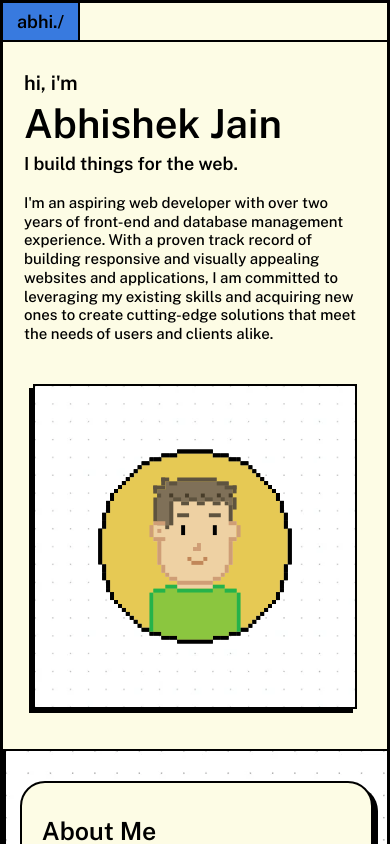
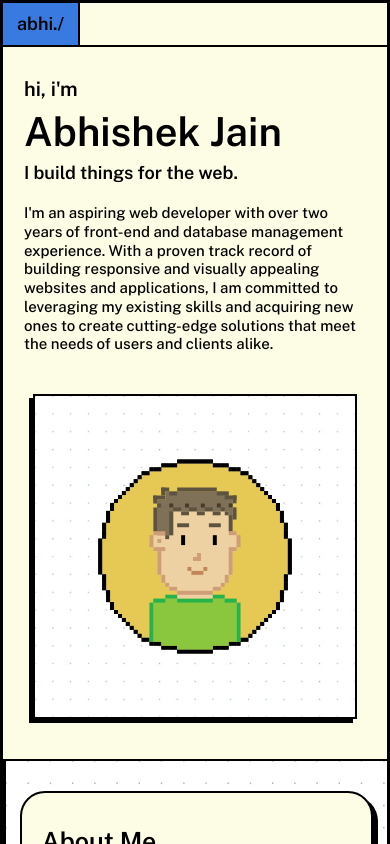
Before and after one commit to abhi-j0407/portfolio-neobrut, a plain HTML site: page index.html in a window 390 px wide. Drawn offline with nearby package versions, Linux system fonts and the light colour scheme.

Commit message:
p tag issues fixed

```diff
--- a/style.css
+++ b/style.css
@@ -723,8 +723,9 @@ h6 {
       color: inherit;
       font-size: 18px;
       font-weight: 600;
-      padding: 14px;
-      line-height: 0.5;
+      padding-inline: 14px;
+      padding-block: 10px;
+      line-height: 1.2;
       align-self: center;
       border-right: 2px solid black;
       height: 100%;
@@ -814,7 +815,7 @@ h6 {
         gap: 5px;
         > p {
           font-size: 20px;
-          line-height: 1.1;
+          line-height: 1.25;
         }
 
         > .hero-name {
@@ -824,7 +825,7 @@ h6 {
 
         > .hero-sub {
           font-size: 18px;
-          line-height: 1.1;
+          line-height: 1.25;
         }
 
         > .hero-desc {
```
